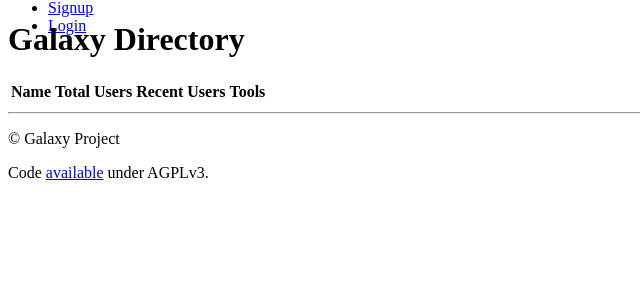
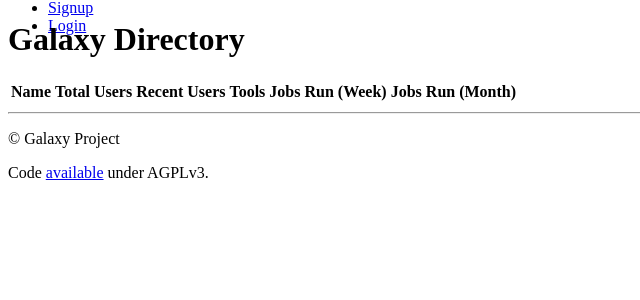
Before and after one commit to usegalaxy-eu/galactic-radio-telescope, a Django app: page /grt/galaxy/compare in a window 1280 px wide. Shown: the part 43-343 px from the top of the page, without its empty margins (0-640 px from the left). Run offline with Django 3.2, Linux system fonts and the light colour scheme; data that the repository does not hold is empty; some libraries are stand-ins or nearby versions.

Commit message:
Recent jobs

```diff
--- a/api/templates/api/galaxyinstance_list_compare.html
+++ b/api/templates/api/galaxyinstance_list_compare.html
@@ -11,6 +11,8 @@
                 <th>Total Users</th>
                 <th>Recent Users</th>
                 <th>Tools</th>
+                <th>Jobs Run (Week)</th>
+                <th>Jobs Run (Month)</th>
             </tr>
         </thead>
         <tbody>
@@ -25,6 +27,8 @@
                     <td>{{ galaxy.latest_users_total }}</td>
                     <td>{{ galaxy.users_recent_data }}</td>
                     <td>{{ galaxy.tool_set_size }}</td>
+                    <td>{{ galaxy.jobs_run_week }}</td>
+                    <td>{{ galaxy.jobs_run_month }}</td>
                 </tr>
             {% endif %}
         {% endfor %}
--- a/api/templates/base/home.html
+++ b/api/templates/base/home.html
@@ -33,8 +33,7 @@
         <div class="col-md-4">
           <h2>View Galaxy Statistics</h2>
           <p>Anonymous metadata about Galaxy instances like number of users, number of jobs run, job submission hours, etc.</p>
-          <p>Coming Soon</p>
-          <p><a class="btn btn-primary disabled" href="{% url 'stats-galaxy' %}" role="button">View »</a></p>
+          <p><a class="btn btn-primary" href="{% url 'stats-galaxy' %}" role="button">View »</a></p>
         </div>
         <div class="col-md-4">
           <h2>View Job Statistics</h2>
--- a/api/urls.py
+++ b/api/urls.py
@@ -15,10 +15,9 @@
     url(r'^$', TemplateView.as_view(template_name='base/home.html'), name='home'),
     url(r'^admin/', include(admin.site.urls), name='admin'),
     url(r'^about.html', TemplateView.as_view(template_name='base/about.html')),
-    url(r'^stats/galaxy/$', stats_galaxy, name='stats-galaxy'),
     url(r'^stats/jobs/$', stats_jobs, name='stats-jobs'),
     url(r'^galaxy/$', GalaxyInstanceListView.as_view(), name='galaxy-instance-list'),
-    url(r'^galaxy/compare$', GalaxyInstanceListCompareView.as_view(), name='galaxy-instance-list-compare'),
+    url(r'^galaxy/compare$', GalaxyInstanceListCompareView.as_view(), name='stats-galaxy'),
     url(r'^galaxy/create$', GalaxyInstanceCreate.as_view(), name='galaxy-instance-create'),
     url(r'^galaxy/(?P<slug>[0-9a-f-]{36})/$', GalaxyInstanceView.as_view(), name='galaxy-instance-detail'),
     url(r'^galaxy/(?P<slug>[0-9a-f-]{36})/edit$', GalaxyInstanceEdit.as_view(), name='galaxy-instance-edit'),
```
Also changed, not shown: api/models.py (+9 -0 lines).
